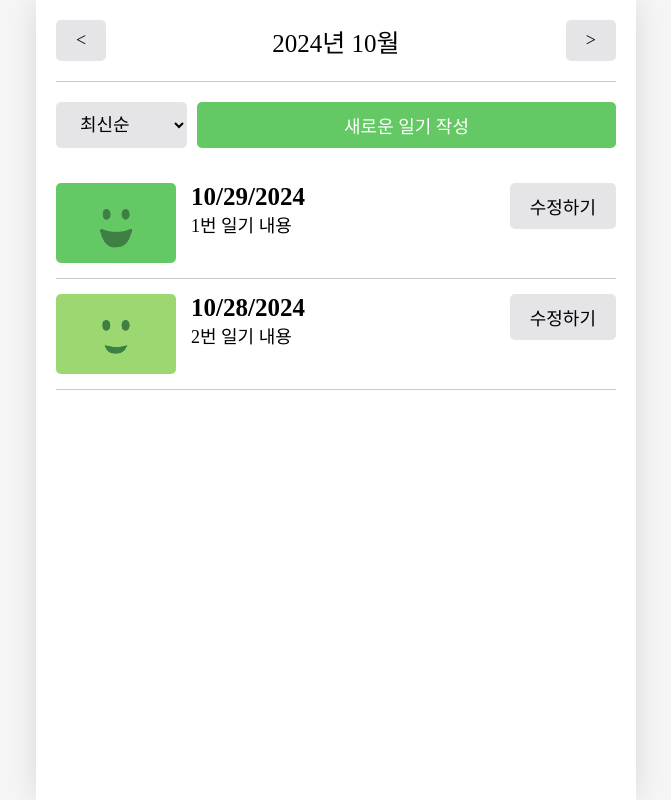
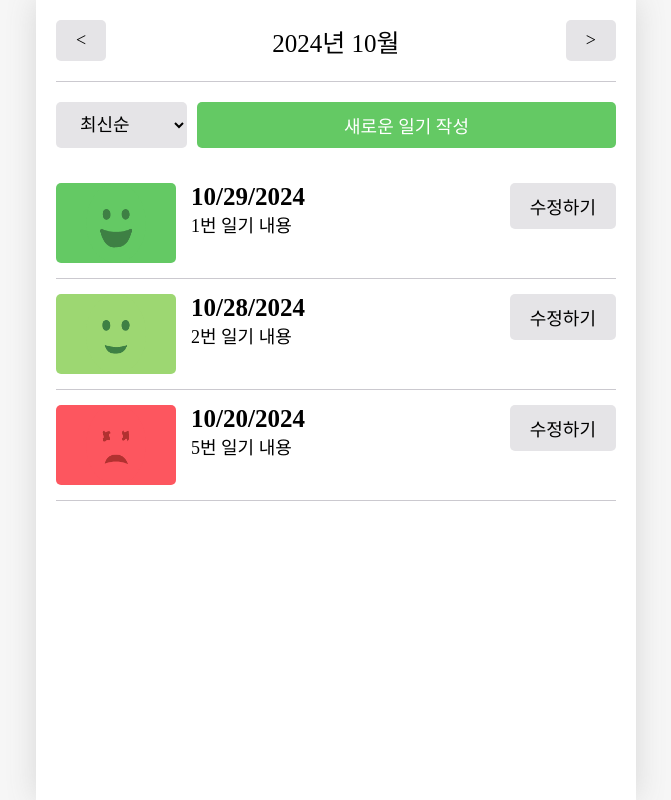
Before and after one commit to min3eo/-, a React (Vite) app: page / in a window 1280 px wide. Shown: the whole page, without its empty margins (304-975 px from the left). Built offline with nearby package versions, Linux system fonts and the light colour scheme; a web font is replaced by a local one.

Commit message:
Feat: Home 완성하기

```diff
--- a/src/App.jsx
+++ b/src/App.jsx
@@ -28,6 +28,12 @@ const mokData = [
     createdDate: new Date("2024-9-28").getTime(),
     emotionId: 3,
     content: "3번 일기 내용",
+  },
+  {
+    id: 4,
+    createdDate: new Date("2024-10-20").getTime(),
+    emotionId: 5,
+    content: "5번 일기 내용",
   },
 ];
 
--- a/src/components/DiaryItem.jsx
+++ b/src/components/DiaryItem.jsx
@@ -8,11 +8,11 @@ function DiaryItem({ id, emotionId, createdDate, content }) {
   const nav = useNavigate();
 
   return (
-    <div onClick={() => nav(`/diary/${id}`)} className="DiaryItem">
+    <div className="DiaryItem">
       <div className={`img_section img_section_${emotionId}`}>
         <img src={getEmotionImage(emotionId)} alt="이미지" />
       </div>
-      <div className="info_section">
+      <div onClick={() => nav(`/diary/${id}`)} className="info_section">
         <div className="created_date">
           {new Date(createdDate).toLocaleDateString()}
         </div>
```
